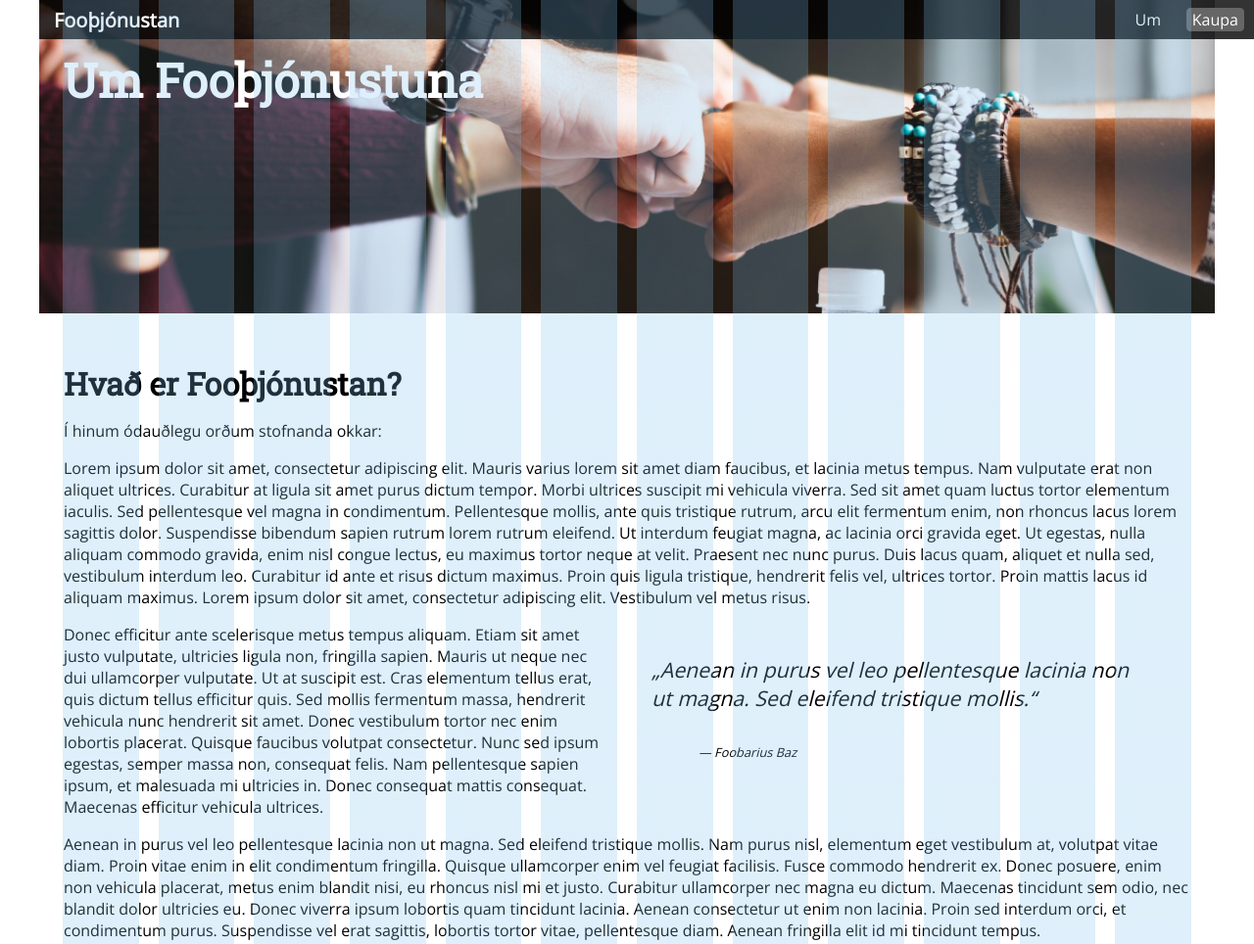
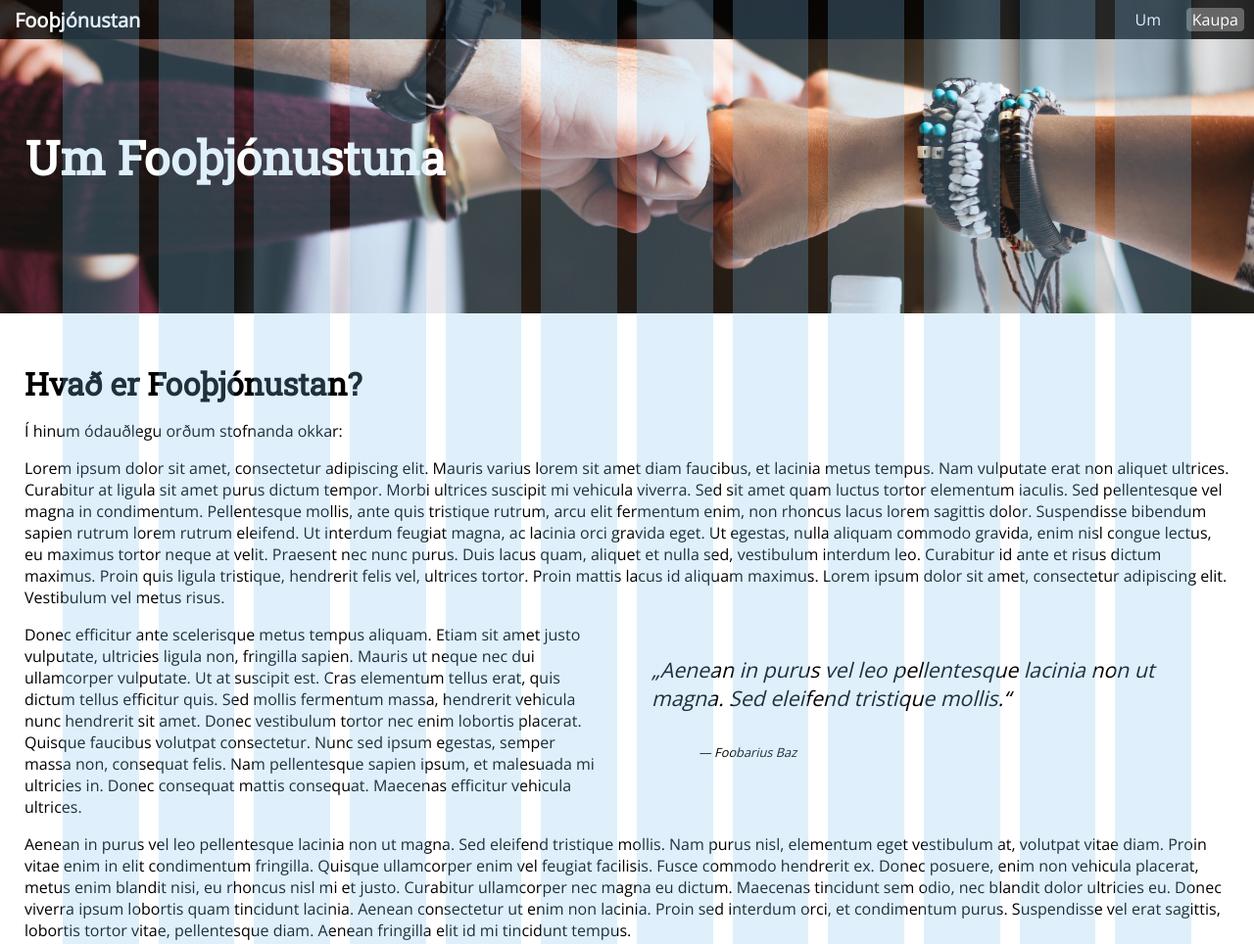
Before and after one commit to sindrigudmunds/stortverkefni1vefforritun, a plain HTML site: page um.html in a window 1280 px wide. Shown: the top 964 px of the page at 98% size. Drawn offline with nearby package versions, Linux system fonts and the light colour scheme.

Commit message:
smá breytingar á header í um
Breytti display á header í flex til að geta miðjað header__container á
krossás

```diff
--- a/um.css
+++ b/um.css
@@ -60,7 +60,7 @@ section {
 }
 
 .grid {
-  max-width: 1200px;
+  /*max-width: 1200px;*/
   margin: 0 auto;
 }
 
@@ -161,7 +161,8 @@ section {
       border: 1px solid #aaa; }
 
 .header {
-  display: inline-block;
+  display: flex;
+  align-items: center;
   width: 100%;
   height: 40vh;
   background-image: url(bg-subpage.jpg);
```
